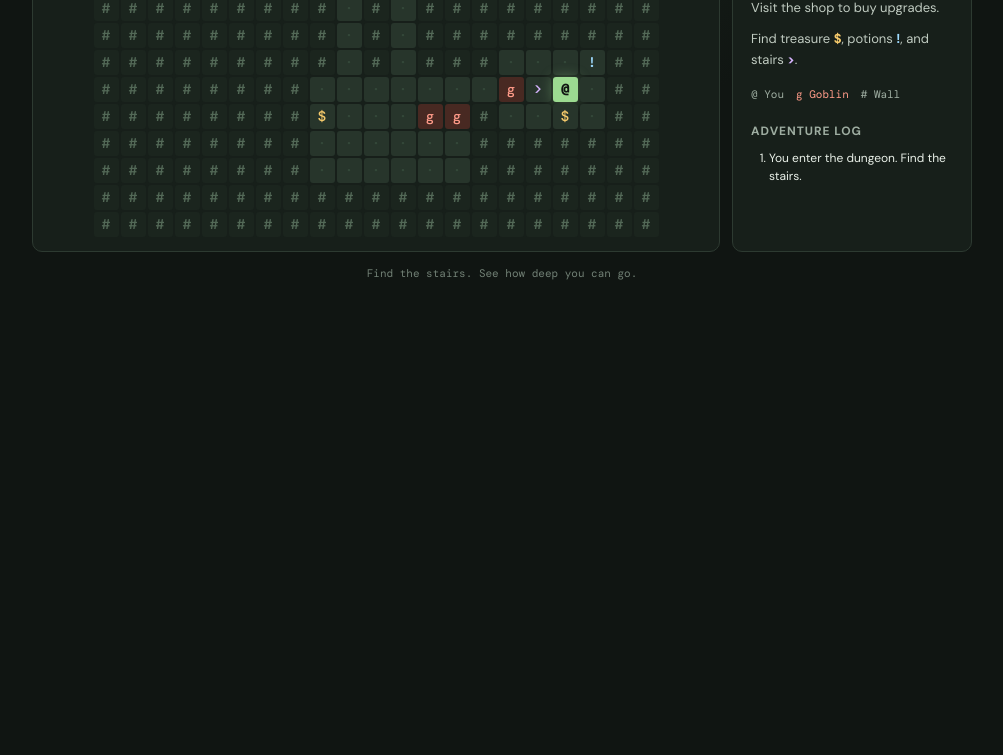
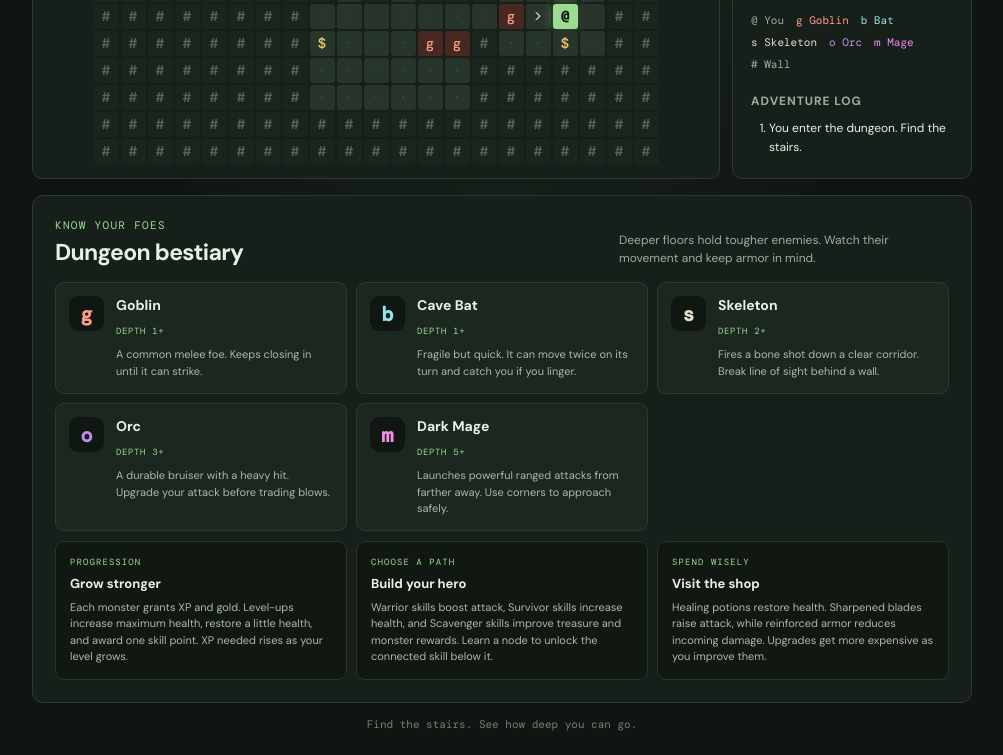
Before and after one commit to JaceaLarkin/game1, a plain HTML site: page index.html in a window 1280 px wide. Shown: the part 423-1178 px from the top of the page, without its empty margins (138-1141 px from the left). Before the commit the page ends 800 px from the top, so only its background shows below. Drawn offline with nearby package versions, Linux system fonts and the light colour scheme.

Commit message:
Add varied dungeon enemies and game guide

```diff
--- a/game.js
+++ b/game.js
@@ -6,7 +6,14 @@
     {id:'fortune',name:'Lucky Find',branch:'Scavenger',level:2,requires:null,x:83,y:38,icon:'✦',description:'+2 gold from each treasure.',effect:p=>{}},
     {id:'heavy',name:'Heavy Blade',branch:'Warrior',level:3,requires:'power',x:17,y:78,icon:'⚔',description:'+1 attack.',effect:p=>p.attack++},
     {id:'toughness',name:'Iron Will',branch:'Survivor',level:3,requires:'vitality',x:50,y:78,icon:'⬟',description:'+4 max health and restore 4 health.',effect:p=>{p.maxHp+=4;p.hp+=4}},
-    {id:'finisher',name:'Goblin Bounty',branch:'Scavenger',level:4,requires:'fortune',x:83,y:78,icon:'$ ',description:'Earn 5 bonus gold when you defeat a goblin.',effect:p=>{}}
+    {id:'finisher',name:'Monster Bounty',branch:'Scavenger',level:4,requires:'fortune',x:83,y:78,icon:'$ ',description:'Earn 5 bonus gold when you defeat a monster.',effect:p=>{}}
+  ];
+  const enemyCatalog=[
+    {id:'goblin',name:'Goblin',symbol:'g',minDepth:1,weight:42,hp:d=>3+(d/2|0),attack:d=>1+(d/4|0),xp:d=>5+(d/2|0),gold:d=>2+(d/3|0),speed:1},
+    {id:'bat',name:'Cave Bat',symbol:'b',minDepth:1,weight:28,hp:d=>2+(d/2|0),attack:d=>1+(d/3|0),xp:d=>4+(d/2|0),gold:d=>1+(d/4|0),speed:2},
+    {id:'skeleton',name:'Skeleton',symbol:'s',minDepth:2,weight:22,hp:d=>4+(d/2|0),attack:d=>1+(d/4|0),xp:d=>6+d,gold:d=>3+(d/3|0),speed:1,range:3},
+    {id:'orc',name:'Orc',symbol:'o',minDepth:3,weight:16,hp:d=>6+d,attack:d=>2+(d/4|0),xp:d=>8+d,gold:d=>4+(d/3|0),speed:1},
+    {id:'mage',name:'Dark Mage',symbol:'m',minDepth:5,weight:10,hp:d=>5+d,attack:d=>2+(d/3|0),xp:d=>10+d,gold:d=>6+(d/3|0),speed:1,range:5}
   ];
   const s={map:[],player:{},enemies:[],items:[],depth:1,over:false,notes:[],modal:null};
   const pos=(x,y)=>`${x},${y}`, inside=(x,y)=>x>=0&&y>=0&&x<W&&y<H;
@@ -14,24 +21,29 @@
   function room(x,y,w,h){for(let j=y;j<y+h;j++)for(let i=x;i<x+w;i++)s.map[j][i]='.'}
   function hall(a,b,c,d){let x=a,y=b;while(x!==c){s.map[y][x]='.';x+=Math.sign(c-x)}while(y!==d){s.map[y][x]='.';y+=Math.sign(d-y)}s.map[y][x]='.'}
   function floor(exclude=new Set()){for(let n=0;n<500;n++){let x=1+Math.random()*(W-2)|0,y=1+Math.random()*(H-2)|0;if(s.map[y][x]==='.'&&!exclude.has(pos(x,y)))return{x,y}}return{x:1,y:1}}
+  function makeEnemy(depth){let pool=enemyCatalog.filter(e=>depth>=e.minDepth),total=pool.reduce((sum,e)=>sum+e.weight,0),roll=Math.random()*total,type=pool.find(e=>(roll-=e.weight)<=0)||pool[0];return{id:type.id,name:type.name,symbol:type.symbol,hp:type.hp(depth),attack:type.attack(depth),xp:type.xp(depth),gold:type.gold(depth),speed:type.speed,range:type.range||0}}
   function makeFloor(){
     s.map=Array.from({length:H},()=>Array(W).fill('#'));let rooms=[];
     for(let n=0;n<8;n++){let w=3+(Math.random()*4|0),h=3+(Math.random()*3|0),x=1+(Math.random()*(W-w-2)|0),y=1+(Math.random()*(H-h-2)|0);if(rooms.some(r=>x<r.x+r.w+1&&x+w+1>r.x&&y<r.y+r.h+1&&y+h+1>r.y))continue;room(x,y,w,h);let r={x,y,w,h,cx:x+(w/2|0),cy:y+(h/2|0)};if(rooms.length){let p=rooms[rooms.length-1];hall(p.cx,p.cy,r.cx,r.cy)}rooms.push(r)}
     if(!rooms.length){room(1,1,5,5);rooms=[{cx:3,cy:3}]}
     Object.assign(s.player,{x:rooms[0].cx,y:rooms[0].cy});let used=new Set([pos(s.player.x,s.player.y)]);s.stairs=floor(used);used.add(pos(s.stairs.x,s.stairs.y));
-    s.enemies=[];for(let n=0;n<Math.min(2+s.depth,8);n++){let p=floor(used);used.add(pos(p.x,p.y));s.enemies.push({...p,hp:3+(s.depth/2|0),attack:1+(s.depth/3|0)})}
+    s.enemies=[];for(let n=0;n<Math.min(2+s.depth,8);n++){let p=floor(used);used.add(pos(p.x,p.y));s.enemies.push({...p,...makeEnemy(s.depth)})}
     s.items=[];for(let n=0;n<3;n++){let p=floor(used);used.add(pos(p.x,p.y));s.items.push({...p,type:n?'gold':'potion'})}draw();
   }
   function say(t){s.notes.unshift(t);s.notes=s.notes.slice(0,6);log.innerHTML=s.notes.map(x=>`<li>${x}</li>`).join('')}
   function updateHud(){let p=s.player;document.querySelector('#health').textContent=`${p.hp}/${p.maxHp}`;document.querySelector('#depth').textContent=s.depth;document.querySelector('#gold').textContent=p.gold;document.querySelector('#attack').textContent=p.attack;document.querySelector('#level').textContent=p.level;document.querySelector('#xp').textContent=`${p.xp}/${xpNeeded(p.level)}`;document.querySelector('#skill-points').textContent=p.skillPoints}
   function draw(){
     board.replaceChildren();let enemies=new Map(s.enemies.map(e=>[pos(e.x,e.y),e])),items=new Map(s.items.map(i=>[pos(i.x,i.y),i]));
-    for(let y=0;y<H;y++)for(let x=0;x<W;x++){let c=document.createElement('div'),k=pos(x,y),e=enemies.get(k),i=items.get(k);c.className='tile';if(x===s.player.x&&y===s.player.y){c.classList.add('player');c.textContent='@'}else if(e){c.classList.add('enemy');c.textContent='g';c.title=`Goblin ${e.hp} HP`}else if(i){c.classList.add(i.type);c.textContent=i.type==='gold'?'$':'!'}else if(x===s.stairs.x&&y===s.stairs.y){c.classList.add('stairs');c.textContent='>'}else if(s.map[y][x]==='#'){c.classList.add('wall');c.textContent='#'}else c.textContent='·';board.append(c)}
+    for(let y=0;y<H;y++)for(let x=0;x<W;x++){let c=document.createElement('div'),k=pos(x,y),e=enemies.get(k),i=items.get(k);c.className='tile';if(x===s.player.x&&y===s.player.y){c.classList.add('player');c.textContent='@'}else if(e){c.classList.add('enemy',`enemy-${e.id}`);c.textContent=e.symbol;c.title=`${e.name}: ${e.hp} HP · ${e.range?'ranged':e.speed>1?'fast':'melee'}`}else if(i){c.classList.add(i.type);c.textContent=i.type==='gold'?'$':'!'}else if(x===s.stairs.x&&y===s.stairs.y){c.classList.add('stairs');c.textContent='>'}else if(s.map[y][x]==='#'){c.classList.add('wall');c.textContent='#'}else c.textContent='·';board.append(c)}
     updateHud();if(s.modal==='skills')renderSkills();if(s.modal==='shop')renderShop();
   }
   function gainXp(amount){let p=s.player;p.xp+=amount;say(`You gain ${amount} XP.`);while(p.xp>=xpNeeded(p.level)){p.xp-=xpNeeded(p.level);p.level++;p.skillPoints++;p.maxHp+=2;p.hp=Math.min(p.maxHp,p.hp+4);say(`Level up! You are now level ${p.level}. +2 max health, +4 health, and 1 skill point.`)}updateHud()}
-  function enemyTurn(){for(const e of s.enemies){let dx=s.player.x-e.x,dy=s.player.y-e.y;if(Math.abs(dx)+Math.abs(dy)===1){let damage=Math.max(1,e.attack-s.player.armor);s.player.hp-=damage;say(`A goblin hits you for ${damage}.`);if(s.player.hp<=0){s.player.hp=0;s.over=true;closePanels();say(`You fell on depth ${s.depth}. Start a new run?`);return}}else if(Math.abs(dx)+Math.abs(dy)<8){let opts=Math.abs(dx)>Math.abs(dy)?[[Math.sign(dx),0],[0,Math.sign(dy)]]:[[0,Math.sign(dy)],[Math.sign(dx),0]];for(let[mx,my]of opts){let x=e.x+mx,y=e.y+my;if(inside(x,y)&&s.map[y][x]==='.'&&!(x===s.player.x&&y===s.player.y)&&!s.enemies.some(o=>o!==e&&o.x===x&&o.y===y)){e.x=x;e.y=y;break}}}}}
-  function move(dx,dy){if(s.over||s.modal)return;let x=s.player.x+dx,y=s.player.y+dy;if(!inside(x,y)||s.map[y][x]==='#')return;let e=s.enemies.find(q=>q.x===x&&q.y===y);if(e){e.hp-=s.player.attack;say(`You hit a goblin for ${s.player.attack}.`);if(e.hp<=0){s.enemies=s.enemies.filter(q=>q!==e);say('The goblin falls.');gainXp(5+s.depth);let bonus=s.player.skills.finisher?5:0;s.player.gold+=2+bonus;if(bonus)say('Goblin Bounty earns you 5 gold.')}}else{s.player.x=x;s.player.y=y;let n=s.items.findIndex(i=>i.x===x&&i.y===y);if(n>=0){let i=s.items.splice(n,1)[0];if(i.type==='gold'){let found=5+(s.player.skills.fortune?2:0);s.player.gold+=found;say(`You found ${found} gold.`)}else{s.player.hp=Math.min(s.player.maxHp,s.player.hp+5);say('A potion restores 5 health.')}}if(x===s.stairs.x&&y===s.stairs.y){s.depth++;say(`You descend to depth ${s.depth}.`);makeFloor();return}}enemyTurn();draw()}
+  function hurtPlayer(e){let damage=Math.max(1,e.attack-s.player.armor);s.player.hp-=damage;say(`${e.name} hits you for ${damage}.`);if(s.player.hp<=0){s.player.hp=0;s.over=true;closePanels();say(`You fell on depth ${s.depth}. Start a new run?`);return true}return false}
+  function enemyTurn(){for(const e of [...s.enemies]){if(!s.enemies.includes(e))continue;let dx=s.player.x-e.x,dy=s.player.y-e.y,distance=Math.abs(dx)+Math.abs(dy);
+      if(e.range&&distance<=e.range&&(dx===0||dy===0)){let blocked=false,steps=Math.max(Math.abs(dx),Math.abs(dy));for(let n=1;n<steps;n++){let x=e.x+(dx?Math.sign(dx)*n:0),y=e.y+(dy?Math.sign(dy)*n:0);if(s.map[y][x]==='#'){blocked=true;break}}if(!blocked){if(hurtPlayer(e))return;continue}}
+      let moved=0,stepsPerTurn=e.speed||1;while(moved<stepsPerTurn){dx=s.player.x-e.x;dy=s.player.y-e.y;distance=Math.abs(dx)+Math.abs(dy);if(distance===1){if(hurtPlayer(e))return;break}if(distance>=8)break;let opts=Math.abs(dx)>Math.abs(dy)?[[Math.sign(dx),0],[0,Math.sign(dy)]]:[[0,Math.sign(dy)],[Math.sign(dx),0]],advanced=false;for(let[mx,my]of opts){let x=e.x+mx,y=e.y+my;if(inside(x,y)&&s.map[y][x]==='.'&&!(x===s.player.x&&y===s.player.y)&&!s.enemies.some(o=>o!==e&&o.x===x&&o.y===y)){e.x=x;e.y=y;moved++;advanced=true;break}}if(!advanced)break}
+    }}
+  function move(dx,dy){if(s.over||s.modal)return;let x=s.player.x+dx,y=s.player.y+dy;if(!inside(x,y)||s.map[y][x]==='#')return;let e=s.enemies.find(q=>q.x===x&&q.y===y);if(e){e.hp-=s.player.attack;say(`You hit the ${e.name} for ${s.player.attack}.`);if(e.hp<=0){s.enemies=s.enemies.filter(q=>q!==e);say(`The ${e.name} falls.`);gainXp(e.xp);let bonus=s.player.skills.finisher?5:0;s.player.gold+=e.gold+bonus;say(`You collect ${e.gold+bonus} gold.`)}}else{s.player.x=x;s.player.y=y;let n=s.items.findIndex(i=>i.x===x&&i.y===y);if(n>=0){let i=s.items.splice(n,1)[0];if(i.type==='gold'){let found=5+(s.player.skills.fortune?2:0);s.player.gold+=found;say(`You found ${found} gold.`)}else{s.player.hp=Math.min(s.player.maxHp,s.player.hp+5);say('A potion restores 5 health.')}}if(x===s.stairs.x&&y===s.stairs.y){s.depth++;say(`You descend to depth ${s.depth}.`);makeFloor();return}}enemyTurn();draw()}
   function openPanel(name){if(s.over)return;s.modal=name;document.querySelector(`#${name}-panel`).hidden=false;document.querySelector(`#${name}-panel`).setAttribute('aria-hidden','false');if(name==='skills')renderSkills();if(name==='shop')renderShop()}
   function closePanels(){s.modal=null;document.querySelectorAll('.overlay').forEach(p=>{p.hidden=true;p.setAttribute('aria-hidden','true')})}
   function renderSkills(){const host=document.querySelector('#skill-nodes'),svg=document.querySelector('#skill-links'),p=s.player;document.querySelector('#skill-level').textContent=p.level;document.querySelector('#skill-xp').textContent=xpNeeded(p.level)-p.xp;document.querySelector('#points-total').textContent=p.skillPoints;host.replaceChildren();svg.replaceChildren();
--- a/index.html
+++ b/index.html
@@ -2,7 +2,15 @@
 <html lang="en"><head><meta charset="utf-8"><meta name="viewport" content="width=device-width, initial-scale=1"><title>Little Dungeon</title><link rel="stylesheet" href="style.css"></head>
 <body><main class="shell"><header><div><p class="eyebrow">A tiny turn-based adventure</p><h1>Little Dungeon</h1></div><div class="header-actions"><button id="open-skills" class="secondary">Skills <span id="skill-points" class="badge">0</span></button><button id="open-shop" class="secondary">Shop</button><button id="new-game">New run</button></div></header>
 <section class="hud"><div class="stat">HEALTH <strong id="health"></strong></div><div class="stat">LEVEL <strong id="level"></strong></div><div class="stat">XP <strong id="xp"></strong></div><div class="stat">GOLD <strong id="gold"></strong></div><div class="stat">ATTACK <strong id="attack"></strong></div><div class="stat">DEPTH <strong id="depth"></strong></div></section>
-<section class="game-layout"><div class="board-wrap"><div id="board" aria-label="Dungeon map"></div></div><aside><h2>How to play</h2><p>Move with <kbd>W</kbd><kbd>A</kbd><kbd>S</kbd><kbd>D</kbd> or the arrow keys. Every move gives monsters a turn.</p><p>Defeat goblins for XP and gold. Level up to earn skill points, then spend them in your skill tree. Visit the shop to buy upgrades.</p><p>Find treasure <b class="gold-mark">$</b>, potions <b class="potion-mark">!</b>, and stairs <b class="stairs-mark">&gt;</b>.</p><div class="legend"><span>@ You</span><span class="goblin">g Goblin</span><span># Wall</span></div><h2>Adventure log</h2><ol id="log" aria-live="polite"></ol></aside></section><footer>Find the stairs. See how deep you can go.</footer></main>
+<section class="game-layout"><div class="board-wrap"><div id="board" aria-label="Dungeon map"></div></div><aside><h2>How to play</h2><p>Move with <kbd>W</kbd><kbd>A</kbd><kbd>S</kbd><kbd>D</kbd> or the arrow keys. Every move gives monsters a turn.</p><p>Defeat monsters for XP and gold. Level up to earn skill points, then spend them in your skill tree. Visit the shop to buy upgrades.</p><p>Find treasure <b class="gold-mark">$</b>, potions <b class="potion-mark">!</b>, and stairs <b class="stairs-mark">&gt;</b>.</p><div class="legend"><span>@ You</span><span class="goblin">g Goblin</span><span class="bat">b Bat</span><span class="skeleton">s Skeleton</span><span class="orc">o Orc</span><span class="mage">m Mage</span><span># Wall</span></div><h2>Adventure log</h2><ol id="log" aria-live="polite"></ol></aside></section>
+<section class="field-guide"><div class="section-heading"><div><p class="eyebrow">Know your foes</p><h2>Dungeon bestiary</h2></div><p>Deeper floors hold tougher enemies. Watch their movement and keep armor in mind.</p></div><div class="bestiary">
+<article class="bestiary-card"><span class="foe-icon goblin">g</span><div><h3>Goblin</h3><small>DEPTH 1+</small><p>A common melee foe. Keeps closing in until it can strike.</p></div></article>
+<article class="bestiary-card"><span class="foe-icon bat">b</span><div><h3>Cave Bat</h3><small>DEPTH 1+</small><p>Fragile but quick. It can move twice on its turn and catch you if you linger.</p></div></article>
+<article class="bestiary-card"><span class="foe-icon skeleton">s</span><div><h3>Skeleton</h3><small>DEPTH 2+</small><p>Fires a bone shot down a clear corridor. Break line of sight behind a wall.</p></div></article>
+<article class="bestiary-card"><span class="foe-icon orc">o</span><div><h3>Orc</h3><small>DEPTH 3+</small><p>A durable bruiser with a heavy hit. Upgrade your attack before trading blows.</p></div></article>
+<article class="bestiary-card"><span class="foe-icon mage">m</span><div><h3>Dark Mage</h3><small>DEPTH 5+</small><p>Launches powerful ranged attacks from farther away. Use corners to approach safely.</p></div></article>
+</div><div class="systems-grid"><article><p class="eyebrow">Progression</p><h3>Grow stronger</h3><p>Each monster grants XP and gold. Level-ups increase maximum health, restore a little health, and award one skill point. XP needed rises as your level grows.</p></article><article><p class="eyebrow">Choose a path</p><h3>Build your hero</h3><p>Warrior skills boost attack, Survivor skills increase health, and Scavenger skills improve treasure and monster rewards. Learn a node to unlock the connected skill below it.</p></article><article><p class="eyebrow">Spend wisely</p><h3>Visit the shop</h3><p>Healing potions restore health. Sharpened blades raise attack, while reinforced armor reduces incoming damage. Upgrades get more expensive as you improve them.</p></article></div></section>
+<footer>Find the stairs. See how deep you can go.</footer></main>
 <div id="skills-panel" class="overlay" role="dialog" aria-modal="true" aria-labelledby="skills-title" aria-hidden="true" hidden><section class="modal"><header class="modal-header"><div><p class="eyebrow">Character progression</p><h2 id="skills-title">Skill tree</h2><p class="modal-subtitle">Spend skill points earned when you level up. Learn a node to open the path below it.</p></div><button class="close" data-close aria-label="Close skill tree">×</button></header><div class="skill-level"><span>Level <b id="skill-level"></b></span><span><b id="skill-xp"></b> XP to next level</span><span><b id="points-total"></b> skill points</span></div><div class="tree-scroll"><div class="skill-tree"><svg id="skill-links" viewBox="0 0 100 100" preserveAspectRatio="none" aria-hidden="true"></svg><div class="tree-root"><span>✦</span><b>ADVENTURER</b></div><div class="tree-branches"><span>WARRIOR</span><span>SURVIVOR</span><span>SCAVENGER</span></div><div id="skill-nodes"></div></div></div></section></div>
 <div id="shop-panel" class="overlay" role="dialog" aria-modal="true" aria-labelledby="shop-title" aria-hidden="true" hidden><section class="modal shop-modal"><header class="modal-header"><div><p class="eyebrow">Dungeoneer's outfitter</p><h2 id="shop-title">The shop</h2><p id="shop-wallet" class="modal-subtitle"></p></div><button class="close" data-close aria-label="Close shop">×</button></header><div id="shop-list" class="shop-list"></div></section></div>
 <script src="game.js"></script></body></html>
--- a/style.css
+++ b/style.css
@@ -44,3 +44,7 @@ footer{text-align:center;color:#718075;font:11px 'DM Mono',monospace;margin-top:
 #skill-nodes{position:absolute;inset:0}.skill-node{position:absolute;left:calc(var(--x)*1%);top:calc(var(--y)*1%);transform:translate(-50%,-50%);z-index:2;width:150px;min-height:156px;display:flex;flex-direction:column;align-items:center;justify-content:flex-start;gap:5px;padding:0 6px;background:transparent;border:0;text-align:center;white-space:normal}.node-gem{width:62px;height:62px;display:grid;place-items:center;clip-path:polygon(50% 0,88% 22%,100% 50%,88% 78%,50% 100%,12% 78%,0 50%,12% 22%);border:0;background:linear-gradient(145deg,#687767,#303c32);color:#bac7b8;font-size:23px;filter:drop-shadow(0 4px 7px #0008);transition:all .2s}.node-name{color:#e0e9df;font-size:12px;font-weight:700;text-shadow:0 1px 5px #000}.node-effect{max-width:145px;color:#87968a;font-size:10px;line-height:1.3}.node-gate{margin-top:3px;color:#718174;font:9px 'DM Mono',monospace;letter-spacing:.07em}.skill-node.available .node-gem{background:linear-gradient(145deg,#d8e9a7,#72944f);color:#152014;box-shadow:0 0 18px #9cdb9160}.skill-node.available .node-gate{color:#c5e998}.skill-node.learned .node-gem{background:linear-gradient(145deg,#ffe7a4,#b88b42);color:#281d0b;box-shadow:0 0 18px #f4c96b50}.skill-node.learned .node-gate{color:var(--gold)}.skill-node.locked .node-name{color:#9aa69b}.skill-node:not(:disabled):hover{transform:translate(-50%,-50%) scale(1.05);background:transparent;border:0}.skill-node:focus-visible{outline:2px solid var(--green);outline-offset:2px;border-radius:8px}
 @media(max-width:480px){.modal{padding:14px}.tree-scroll{margin-right:-6px;margin-left:-6px}.skill-tree{min-width:640px;height:520px}.skill-node{width:144px}}
 .skill-node:disabled{opacity:1;cursor:default}.skill-node.locked{opacity:.58}
+.tile.enemy-goblin,.goblin{color:#ff9b89}.tile.enemy-bat,.bat{color:#93e5ed}.tile.enemy-skeleton,.skeleton{color:#e6dfca}.tile.enemy-orc,.orc{color:#c58af0}.tile.enemy-mage,.mage{color:#f38ce7}
+.legend{flex-wrap:wrap;row-gap:8px}.field-guide{margin-top:16px;padding:22px;background:var(--panel);border:1px solid var(--line);border-radius:11px}.section-heading{display:flex;justify-content:space-between;align-items:end;gap:20px;margin-bottom:15px}.section-heading h2{color:var(--text);font:700 23px 'DM Sans',sans-serif;letter-spacing:-.03em;text-transform:none;margin:0}.section-heading>p{max-width:330px;margin:0;color:var(--muted);font-size:12px;line-height:1.5}.bestiary{display:grid;grid-template-columns:repeat(3,minmax(0,1fr));gap:9px}.bestiary-card{display:flex;gap:12px;align-items:flex-start;min-height:112px;padding:13px;background:#1c2720;border:1px solid var(--line);border-radius:9px}.foe-icon{flex:0 0 35px;width:35px;height:35px;display:grid;place-items:center;border-radius:9px;background:#101712;font:600 20px 'DM Mono',monospace}.bestiary-card h3,.systems-grid h3{margin:0 0 4px;font-size:14px}.bestiary-card small{color:var(--green);font:9px 'DM Mono',monospace;letter-spacing:.07em}.bestiary-card p,.systems-grid article>p:last-child{margin:7px 0 0;color:#aab8ac;font-size:11px;line-height:1.5}.systems-grid{display:grid;grid-template-columns:repeat(3,minmax(0,1fr));gap:9px;margin-top:10px}.systems-grid article{padding:14px;background:#111812;border:1px solid #26342a;border-radius:9px}.systems-grid .eyebrow{font-size:9px;margin-bottom:7px}.systems-grid h3{font-size:13px}
+@media(max-width:720px){.bestiary{grid-template-columns:repeat(2,minmax(0,1fr))}.systems-grid{grid-template-columns:1fr}.section-heading{align-items:flex-start;flex-direction:column;gap:8px}}
+@media(max-width:480px){.field-guide{padding:15px 11px}.bestiary{grid-template-columns:1fr}.bestiary-card{min-height:0}}
```
Also changed, not shown: 1 other file.
